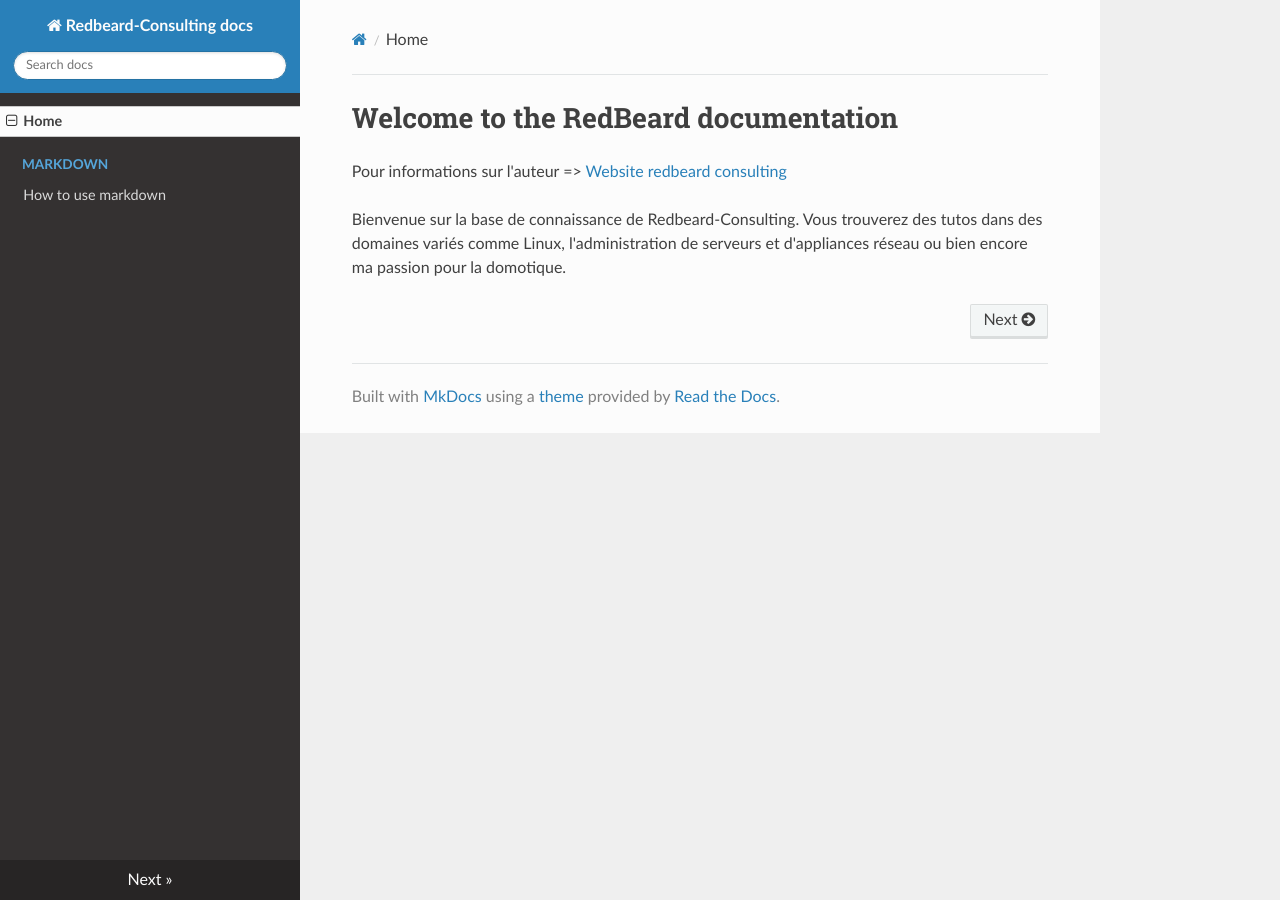
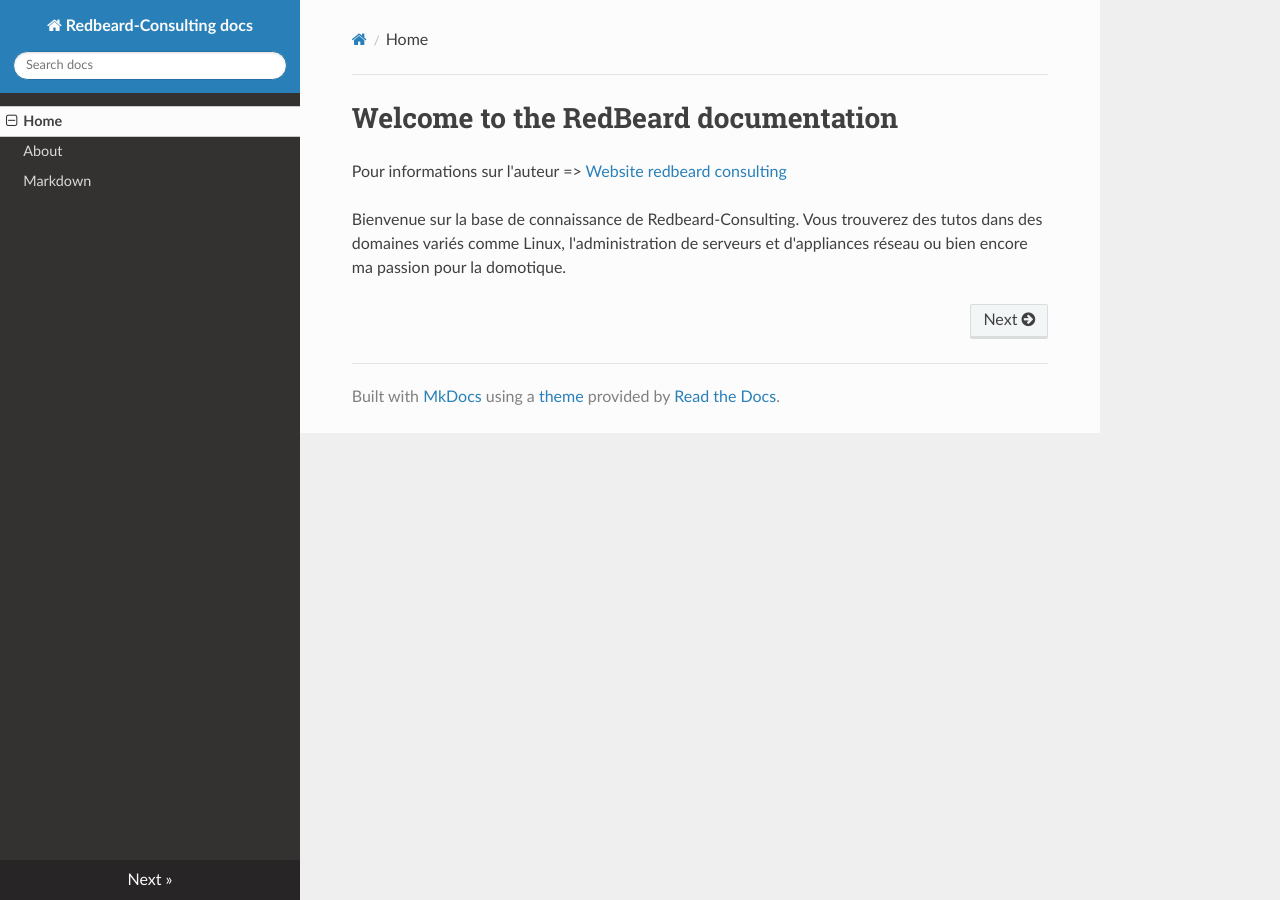
Before and after one commit to redbeard28/docset, an MkDocs documentation site: the page built from docs/index.md, in a window 1280 px wide. Built offline with MkDocs 1.6.1, drawn with Linux system fonts in a browser that asks for light colours; nearby versions of some CDN libraries; old or Windows-style settings are respelled for this version of MkDocs; some of the changed lines change nothing that is shown.

Commit message:
pages error

```diff
--- a/mkdocs.yml
+++ b/mkdocs.yml
@@ -4,6 +4,11 @@ site_autor: Jérémie CUADRADO
 site_favicon: images/favicon.ico
 theme: readthedocs
 
+nav:
+ - Home: 'index.md'
+ - About: 'about/license.md'
+ - Markdown: 'howto/mkdocs/utilisation_markdown.md'
+
 pages:
-  - [ 'index.md', 'Home' ]
-  - [ 'howto/mkdocs/utilisation_markdown.md', 'Markdown', 'How to use markdown' ]
+ - [ 'index.md', 'Home' ]
+ - [ 'howto/mkdocs/utilisation_markdown.md', 'Markdown', 'How to use markdown' ]
```
